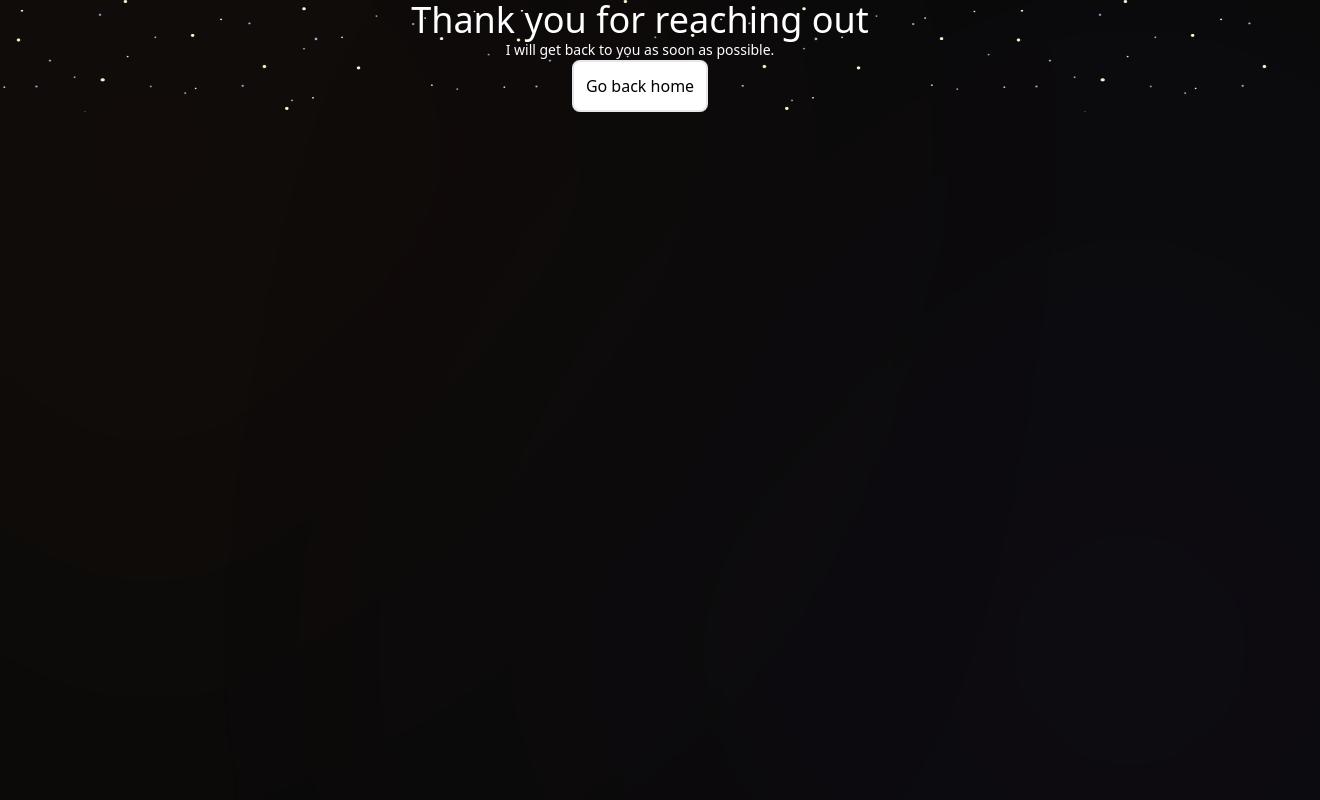
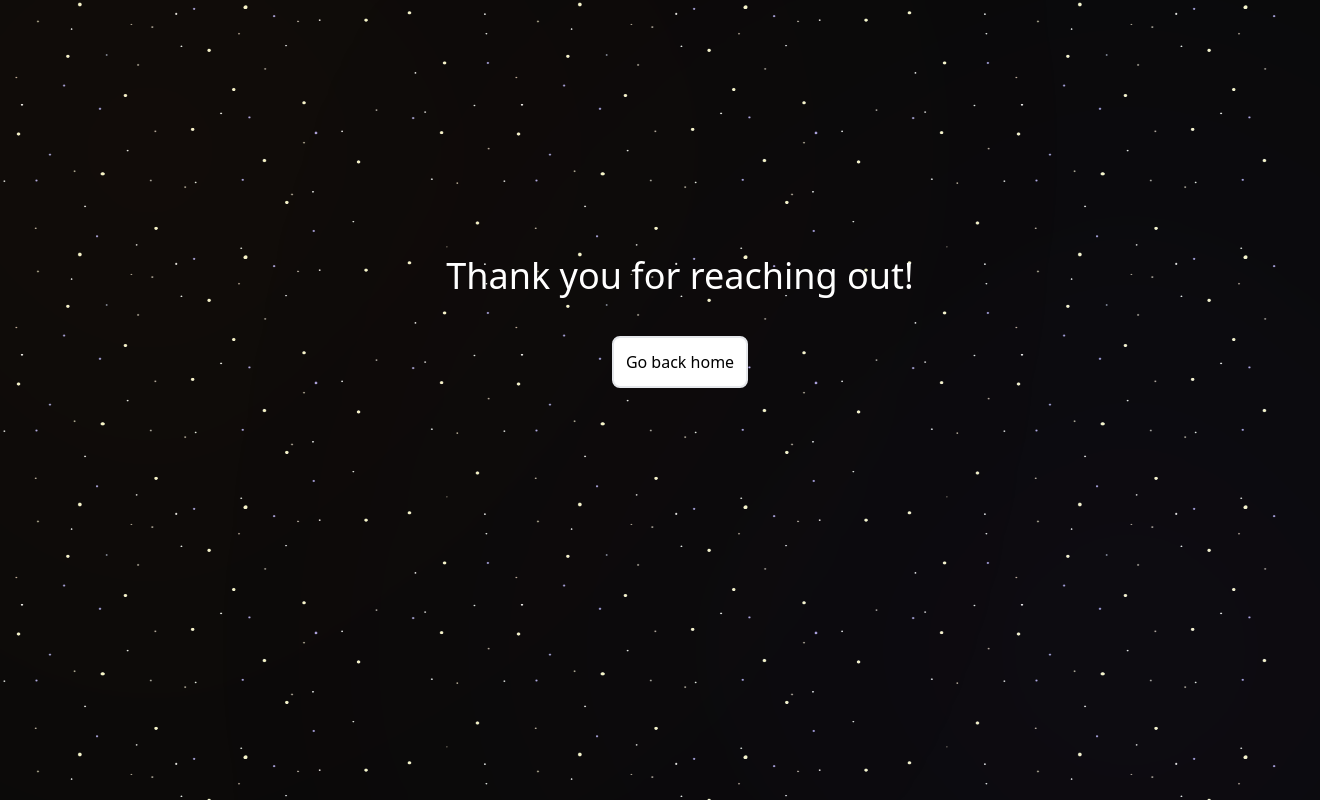
Before and after one commit to Martin-Hayot/portfolio, an Astro site in the folder frontend/: page /thanks in a window 1280 px wide. Shown: the whole page, 1320 px wide, since content can reach past the window. Built offline with nearby package versions, Linux system fonts and the light colour scheme; Astro itself is replaced by a stand-in of ours.

Commit message:
refactor: change thank you page layout

```diff
--- a/frontend/src/pages/thanks.astro
+++ b/frontend/src/pages/thanks.astro
@@ -1,19 +1,72 @@
 ---
 import { ViewTransitions } from "astro:transitions";
-import Layout from "../layouts/Layout.astro";
 ---
 
-<Layout title="Thank you">
+<!doctype html>
+<html lang="en">
+    <head>
+        <meta charset="UTF-8" />
+        <meta name="description" content="Astro description" />
+        <meta name="viewport" content="width=device-width" />
+        <link rel="icon" type="image/svg+xml" href="/favicon.svg" />
+        <meta name="generator" content={Astro.generator} />
+        <ViewTransitions />
+        <title>Thank you</title>
+    </head>
+    <body
+        class="bg-neutral-950 px-10 text-sm text-neutral-400 overflow-x-hidden relative"
+    >
         <div
-        class="flex flex-col text-center text-white justify-center items-center"
+            class="absolute -z-10 top-0 left-0 w-screen h-full bg-repeat bg-center bg-[url('/background.png')] bg-[length:500px_250px;]"
         >
-        <h1 class="text-4xl">Thank you for reaching out</h1>
-        <p>I will get back to you as soon as possible.</p>
-        <a href="/">
+        </div>
+        <div
+            class="fixed -z-10 h-[134px] w-[134px] lg:w-[300px] lg:h-[300px] rounded-full bg-orange-500 blur-[150px] md:blur-[350px] opacity-50 left-0 top-0"
+        >
+        </div>
+        <div
+            class="fixed -z-10 h-[134px] w-[134px] lg:w-[300px] lg:h-[300px] rounded-full bg-violet-500 blur-[150px] md:blur-[350px] opacity-55 right-0 bottom-0"
+        >
+        </div>
+        <div class="h-screen w-screen">
+            <h1 class="text-center text-4xl text-white pt-[20%]">
+                Thank you for reaching out!
+            </h1>
+            <div class="flex justify-center mt-10">
+                <a href="/" data-astro-reload>
                     <button
                         class="border-2 bg-white p-3 rounded-lg hover:bg-transparent hover:text-white text-black text-base duration-200"
                         >Go back home</button
                     >
                 </a>
             </div>
-</Layout>
+        </div>
+        <style is:global>
+            :root {
+                --accent: 136, 58, 234;
+                --accent-light: 224, 204, 250;
+                --accent-dark: 49, 10, 101;
+                --accent-gradient: linear-gradient(
+                    45deg,
+                    rgb(var(--accent)),
+                    rgb(var(--accent-light)) 30%,
+                    white 60%
+                );
+            }
+            html {
+                font-family: system-ui, sans-serif;
+            }
+            code {
+                font-family:
+                    Menlo,
+                    Monaco,
+                    Lucida Console,
+                    Liberation Mono,
+                    DejaVu Sans Mono,
+                    Bitstream Vera Sans Mono,
+                    Courier New,
+                    monospace;
+            }
+        </style>
+    </body>
+</html>
```
Lines whose indentation alone changed are shown as unchanged.
